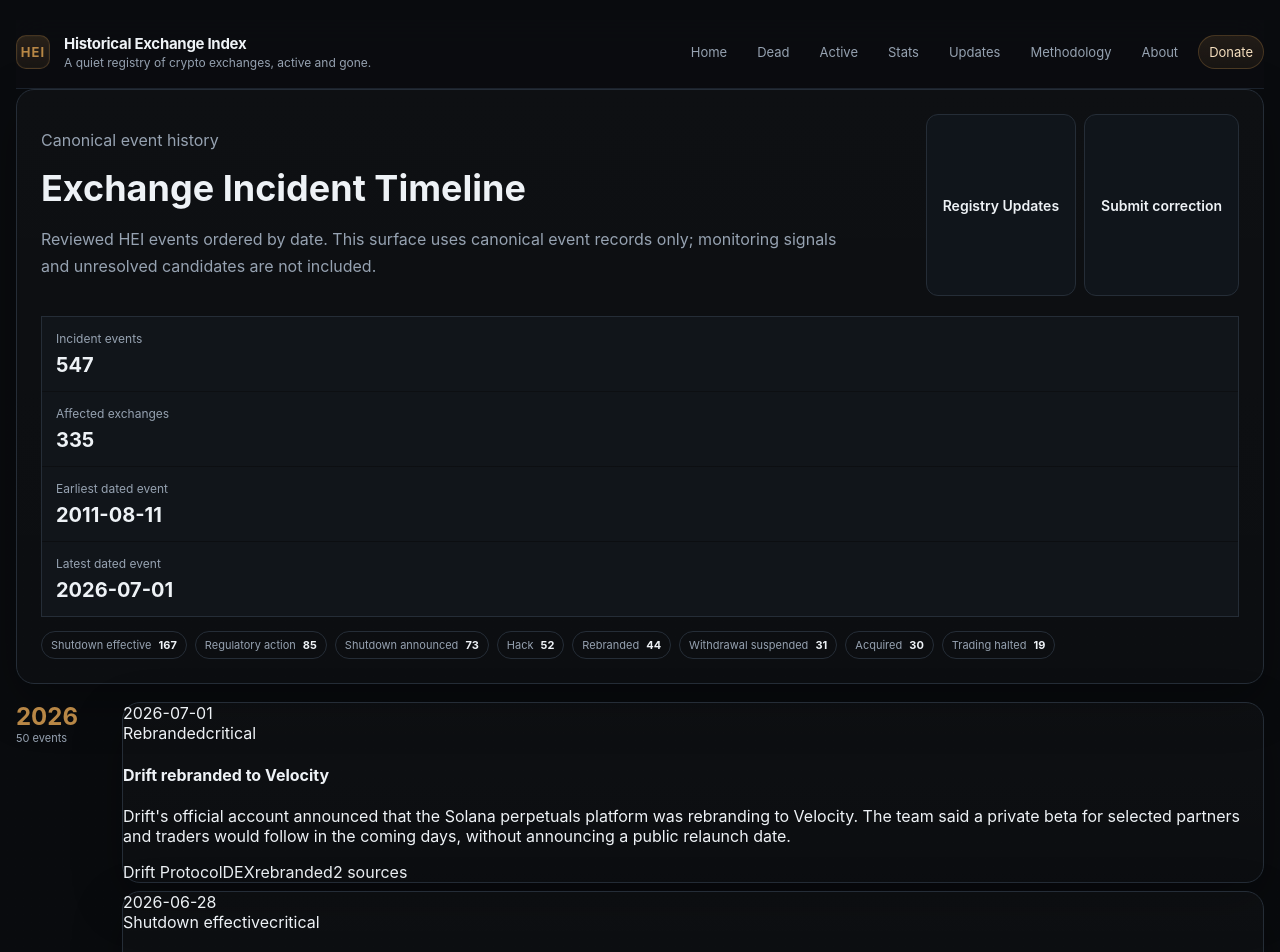
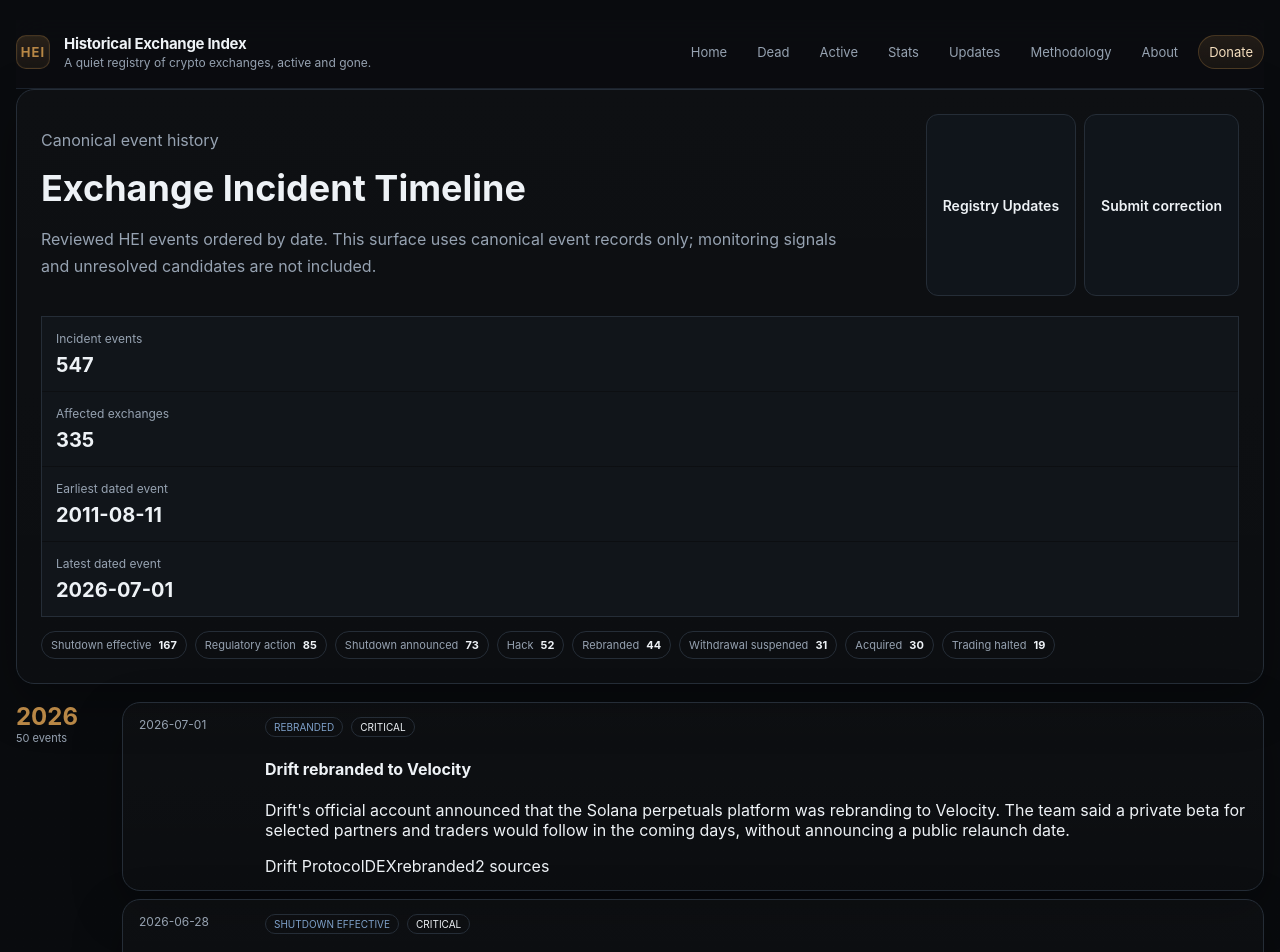
Before and after one commit to badjoke-lab/historical-exchange-index, a Next.js app: page /timeline in a window 1280 px wide. Shown: the top 952 px of the page. Built offline with nearby package versions, Linux system fonts and the light colour scheme; no server answers.

Commit message:
Add timeline event row styles

```diff
--- a/src/app/timeline/timeline.module.css
+++ b/src/app/timeline/timeline.module.css
@@ -15,3 +15,9 @@
 .yearRail h3{margin:0;font-size:24px;color:var(--accent)}
 .yearRail span{display:block;color:var(--muted);font-size:11px}
 .eventList{display:grid;gap:8px}
+.eventRow{display:grid;grid-template-columns:110px 1fr;gap:16px;padding:14px 16px}
+.eventDate{color:var(--muted);font-size:12px}
+.eventBody{min-width:0}
+.eventMeta{display:flex;gap:8px;flex-wrap:wrap}
+.eventType,.impactChip{display:inline-flex;border:1px solid var(--line);border-radius:999px;padding:3px 8px;font-size:10px;text-transform:uppercase}
+.eventType{color:var(--archive)}
```
